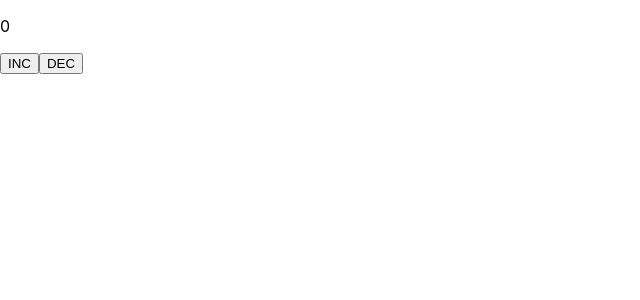
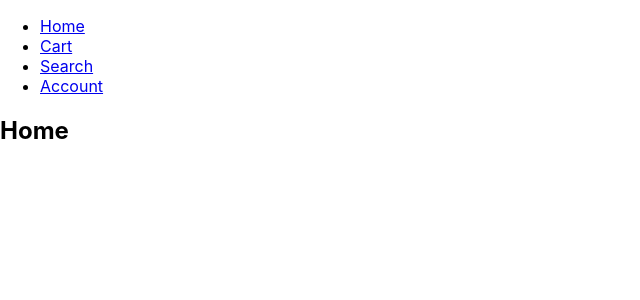
Before and after one commit to marktoujiline/amazon, a React (Create React App) app in the folder front/: page / in a window 1280 px wide. Shown: the top 300 px of the page, without its empty margins (0-640 px from the left). Built offline with nearby package versions, Linux system fonts and the light colour scheme.

Commit message:
add navigation

```diff
--- a/front/package.json
+++ b/front/package.json
@@ -12,9 +12,11 @@
     "@types/react": "^16.9.19",
     "@types/react-dom": "^16.9.5",
     "@types/react-redux": "^7.1.7",
+    "@types/react-router-dom": "^5.1.3",
     "react": "^16.12.0",
     "react-dom": "^16.12.0",
     "react-redux": "^7.1.3",
+    "react-router-dom": "^5.1.2",
     "react-scripts": "3.3.1",
     "typescript": "^3.7.5"
   },
--- a/front/src/App.tsx
+++ b/front/src/App.tsx
@@ -1,10 +1,61 @@
 import React from "react";
-import Counter from "./react/Counter";
+
+import { BrowserRouter as Router, Switch, Route, Link } from "react-router-dom";
+
+const Home = () => {
+  return <h2>Home</h2>;
+};
+
+const Cart = () => {
+  return <h2>Cart</h2>;
+};
+
+const Search = () => {
+  return <h2>Search</h2>;
+};
+
+const Account = () => {
+  return <h2>Account</h2>;
+};
 
 const App = () => {
   return (
     <div className="App">
-      <Counter></Counter>
+      <Router>
+        <div>
+          <nav>
+            <ul>
+              <li>
+                <Link to="/">Home</Link>
+              </li>
+              <li>
+                <Link to="/cart">Cart</Link>
+              </li>
+              <li>
+                <Link to="/search">Search</Link>
+              </li>
+              <li>
+                <Link to="/account">Account</Link>
+              </li>
+            </ul>
+          </nav>
+
+          <Switch>
+            <Route path="/cart">
+              <Cart />
+            </Route>
+            <Route path="/search">
+              <Search />
+            </Route>
+            <Route path="/account">
+              <Account />
+            </Route>
+            <Route path="/">
+              <Home />
+            </Route>
+          </Switch>
+        </div>
+      </Router>
     </div>
   );
 };
```
Also changed, not shown: 1 other file (tests, documents, lock files or other folders).
